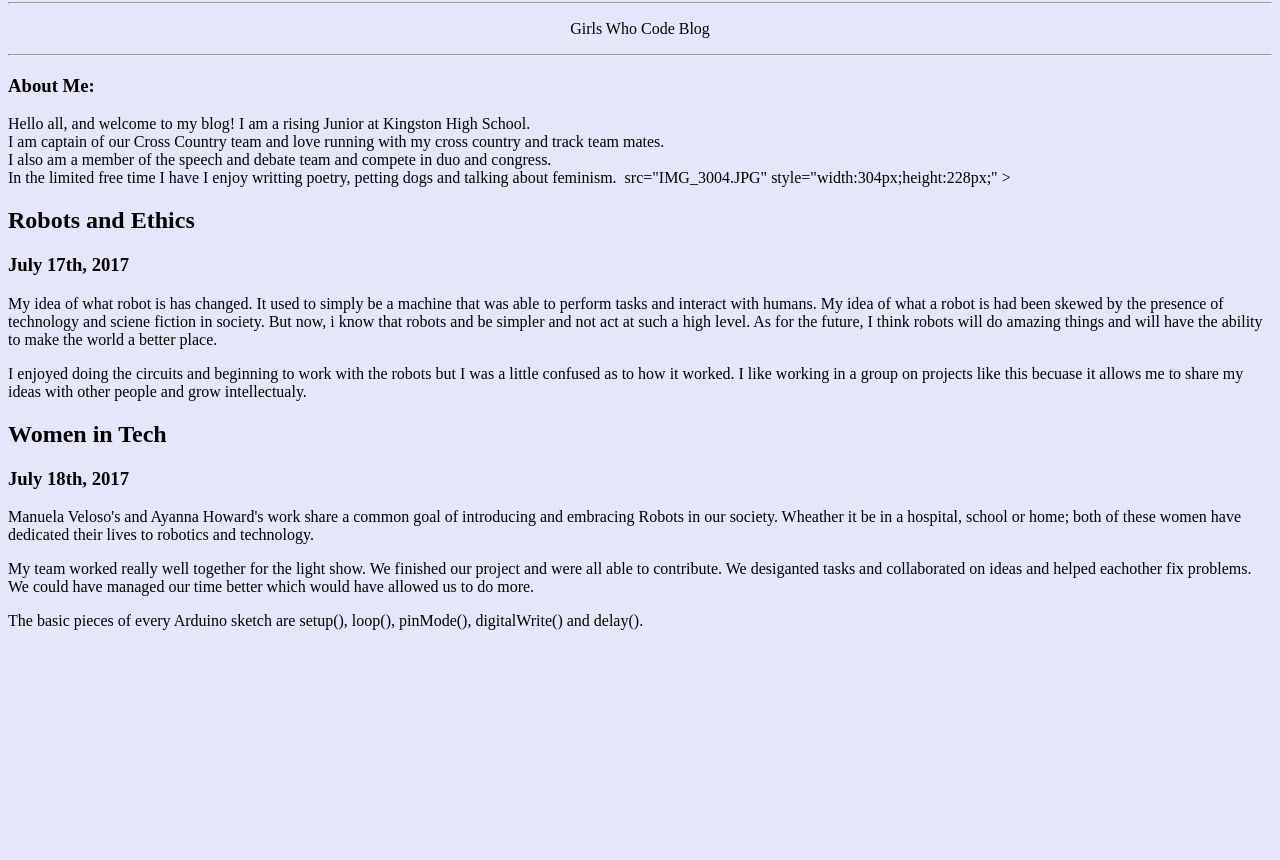
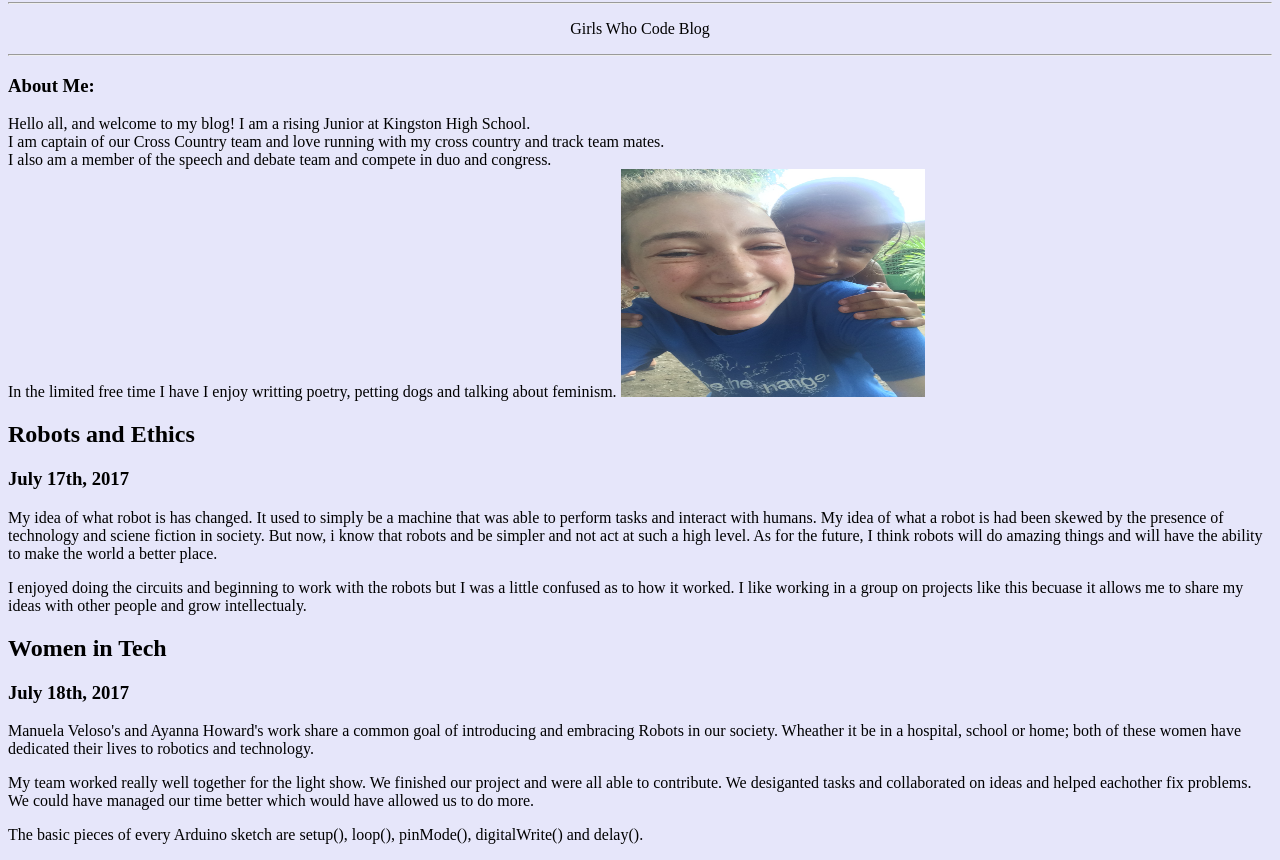
Before and after one commit to kenzierutherford/portfolio, a plain HTML site: page aboutme.html in a window 1280 px wide. Shown: the part 78-938 px from the top of the page. Before the commit the page ends 800 px from the top, so only its background shows below. Drawn offline with Linux system fonts and the light colour scheme.

Commit message:
Update aboutme.html

```diff
--- a/aboutme.html
+++ b/aboutme.html
@@ -22,7 +22,7 @@
 <body>
 <h3 style ="text-align:left;">About Me:</h3>
 <p style ="text-align:left;">Hello all, and welcome to my blog! I am a rising Junior at Kingston High School. <br>I am captain of our Cross Country team and love running with my cross country and track team mates. <br>I also am a member of the speech and debate team and compete in duo and congress.<br> In the limited free time I have I enjoy writting poetry, petting dogs and talking about feminism.
-<img <div id="myDiv"> src="IMG_3004.JPG" style="width:304px;height:228px;" >
+<img src="IMG_3004.JPG" style="width:304px;height:228px;" >
 
 </body>
 
```
